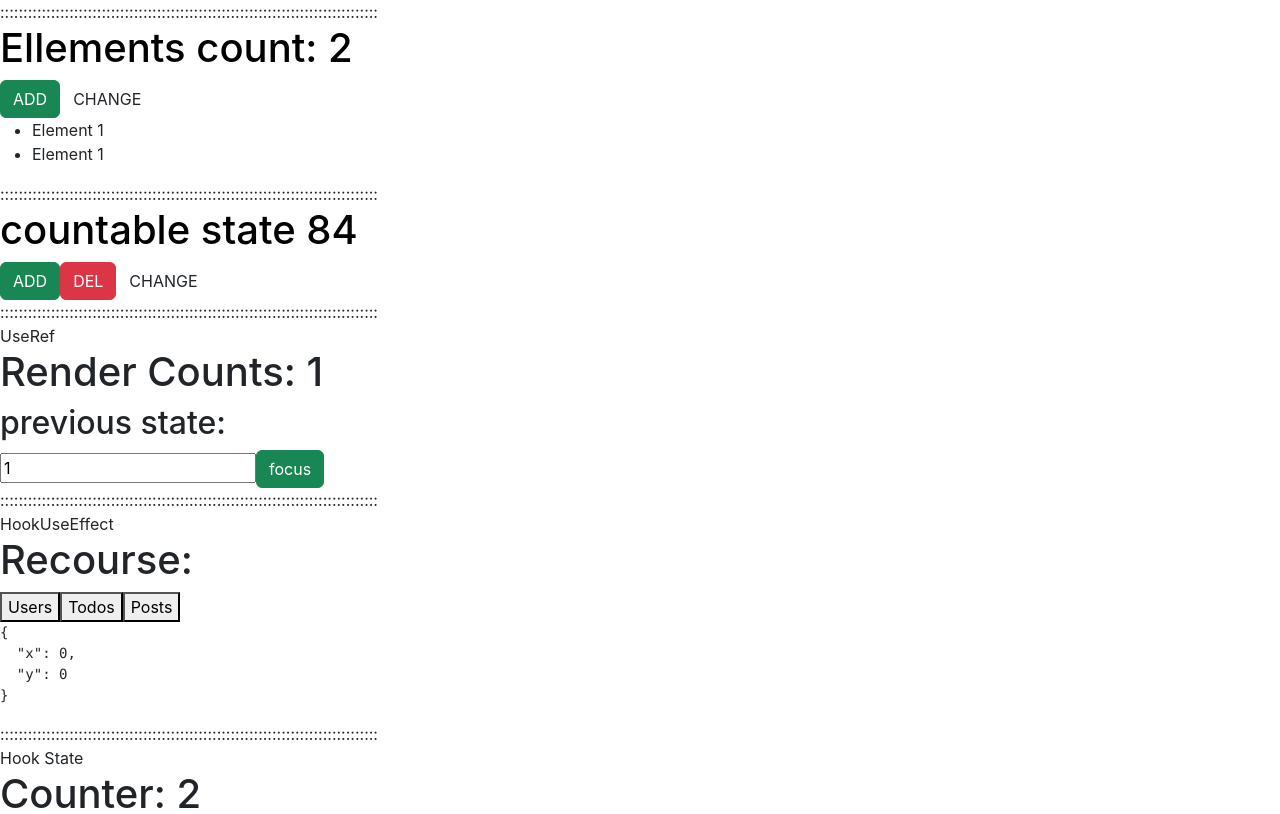
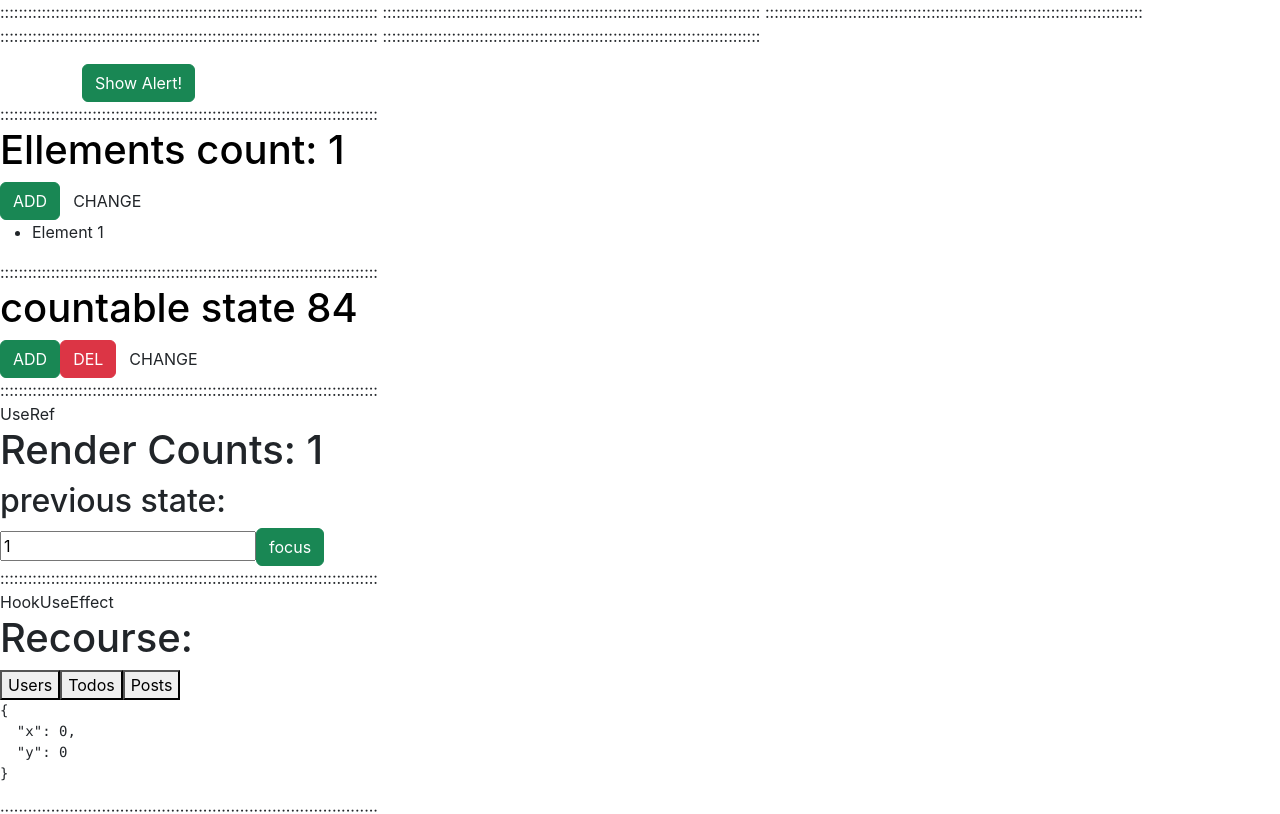
Before and after one commit to Paata1987/ReactHooksTemplates, a React (Create React App) app: page / in a window 1280 px wide. Shown: the top 814 px of the page. Built offline with nearby package versions, Linux system fonts and the light colour scheme; no server answers.

Commit message:
add useReducer hook

```diff
--- a/src/App.js
+++ b/src/App.js
@@ -1,3 +1,4 @@
+import Context from './examples/alert/Context';
 import HookUseEffect from './examples/HookUseEffect';
 import State from './examples/State';
 import UseCallBack from './examples/UseCallBack';
@@ -8,6 +9,12 @@ import UseRef from './examples/UseRef';
 function App() {
   return (
     <div className="App">
+      ::::::::::::::::::::::::::::::::::::::::::::::::::::::::::::::::::::::::::::::::::
+      ::::::::::::::::::::::::::::::::::::::::::::::::::::::::::::::::::::::::::::::::::
+      ::::::::::::::::::::::::::::::::::::::::::::::::::::::::::::::::::::::::::::::::::
+      ::::::::::::::::::::::::::::::::::::::::::::::::::::::::::::::::::::::::::::::::::
+      ::::::::::::::::::::::::::::::::::::::::::::::::::::::::::::::::::::::::::::::::::
+      <Context />
       ::::::::::::::::::::::::::::::::::::::::::::::::::::::::::::::::::::::::::::::::::
       <UseCallBack />
       ::::::::::::::::::::::::::::::::::::::::::::::::::::::::::::::::::::::::::::::::::
--- a/src/examples/UseCallBack.jsx
+++ b/src/examples/UseCallBack.jsx
@@ -4,7 +4,7 @@ import UseCallBackItemList from './UseCallBackItemList';
 import { useCallback } from 'react';
 
 export const UseCallBack = () => {
-  const [count, setCount] = useState(2);
+  const [count, setCount] = useState(1);
   const [colored, setColored] = useState(false);
 
   const styles = { color: colored ? 'darkred' : 'black' };
--- /dev/null
+++ b/src/examples/alert/Alert.js
@@ -0,0 +1,17 @@
+import React from 'react';
+import { useAlert } from './AlertContext';
+
+export default function Alert() {
+  const alert = useAlert();
+
+  if (!alert.visible) return null;
+
+  return (
+    <div
+      className={'alert alert-danger'}
+      onClick={alert.hide}
+    >
+      {alert.text}
+    </div>
+  );
+}
--- /dev/null
+++ b/src/examples/alert/AlertContext.js
@@ -0,0 +1,44 @@
+import React, { useContext, useReducer } from 'react';
+
+const AlertContext = React.createContext();
+
+export const useAlert = () => {
+  return useContext(AlertContext);
+};
+
+const SHOW_ALERT = 'show';
+const HIDE_ALERT = 'hide';
+
+const reducer = (state, action) => {
+  switch (action.type) {
+    case SHOW_ALERT:
+      return { ...state, visible: true, text: action.text };
+    case HIDE_ALERT:
+      return { ...state, visible: false };
+    default:
+      return state;
+  }
+};
+
+export const AlertProvider = ({ children }) => {
+  const [state, dispatch] = useReducer(reducer, {
+    visible: false,
+    text: '',
+  });
+
+  const show = (text) => dispatch({ type: SHOW_ALERT, text });
+  const hide = () => dispatch({ type: HIDE_ALERT });
+
+  return (
+    <AlertContext.Provider
+      value={{
+        visible: state.visible,
+        text: state.text,
+        show,
+        hide,
+      }}
+    >
+      {children}
+    </AlertContext.Provider>
+  );
+};
--- /dev/null
+++ b/src/examples/alert/Context.jsx
@@ -0,0 +1,18 @@
+import React from 'react';
+
+import Alert from './Alert';
+import { AlertProvider } from './AlertContext';
+import Main from './Main';
+
+const Context = () => {
+  return (
+    <AlertProvider>
+      <div className={'container pt-3'}>
+        <Alert />
+        <Main toggle={() => {}} />
+      </div>
+    </AlertProvider>
+  );
+};
+
+export default Context;
--- /dev/null
+++ b/src/examples/alert/Main.jsx
@@ -0,0 +1,19 @@
+import React from 'react';
+import { useAlert } from './AlertContext';
+
+const Main = () => {
+  const { show } = useAlert();
+
+  return (
+    <>
+      <button
+        onClick={() => show(':::::::::: Very important message ::::::::::')}
+        className="btn btn-success"
+      >
+        Show Alert!
+      </button>
+    </>
+  );
+};
+
+export default Main;
```
